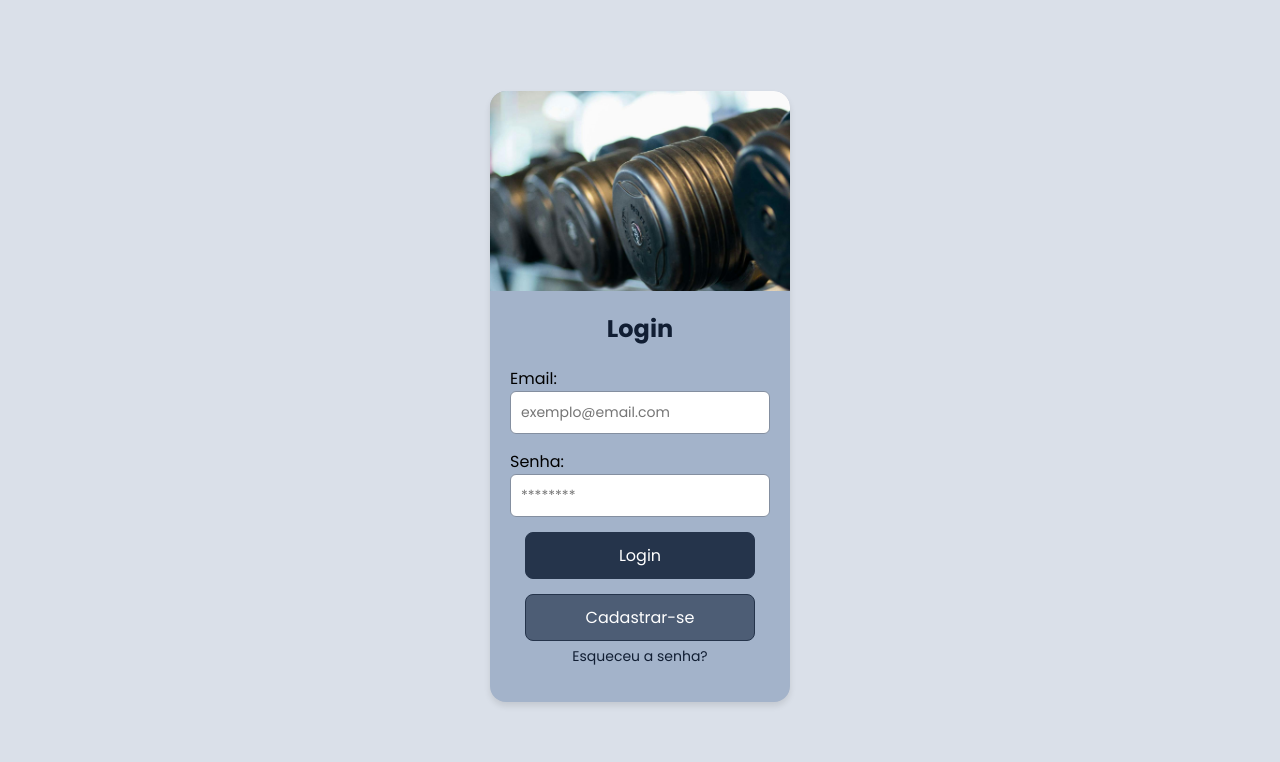
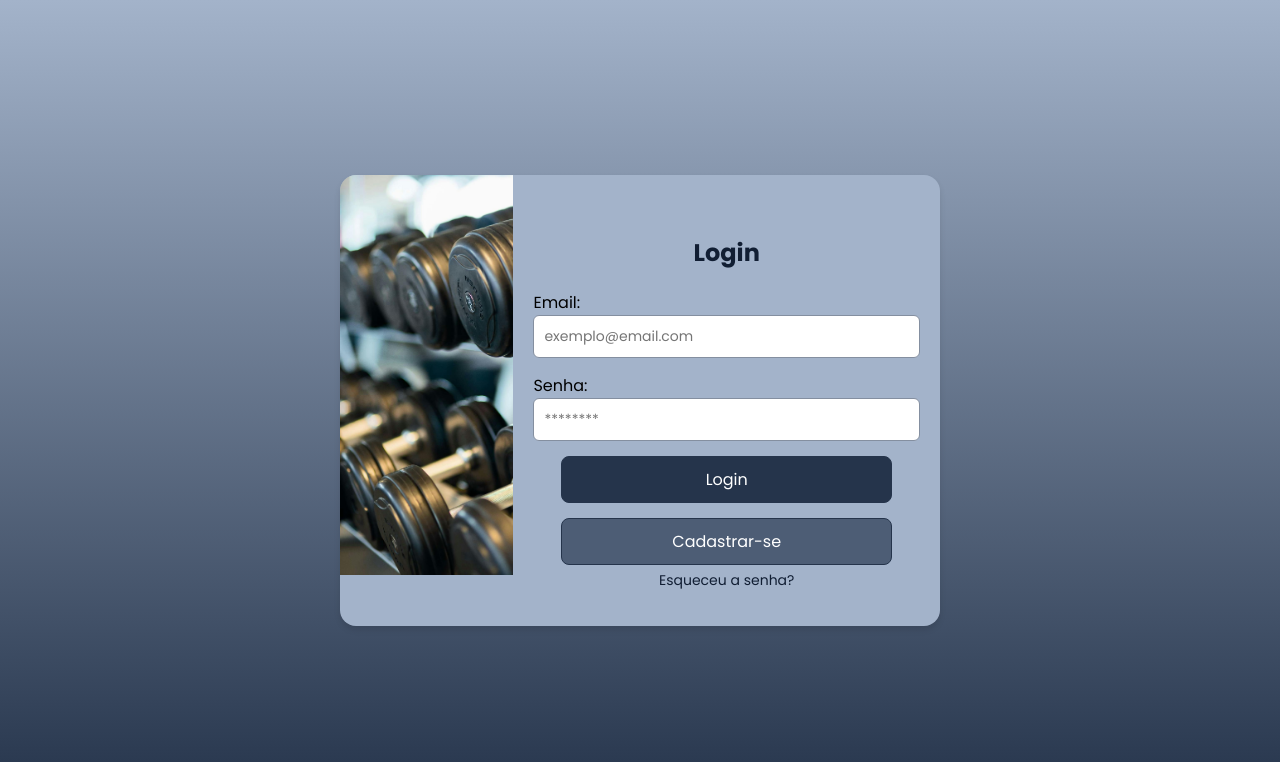
Before and after one commit to augusto1jr/clt, a Next.js app in the folder login/frontend/: page / in a window 1280 px wide. Shown: the top 762 px of the page. Built offline with nearby package versions, Linux system fonts and the light colour scheme.

Commit message:
add media queries

```diff
--- a/login/frontend/app/globals.css
+++ b/login/frontend/app/globals.css
@@ -166,3 +166,31 @@ button, input[type="submit"] {
     text-decoration: underline;
     color: var(--cor2);
 }
+
+
+/* Media Queries */
+/* Versão para Tablets, Desktops e TVs */
+@media screen and (min-width: 768px) {
+    html, body {
+        background-image: linear-gradient(to bottom, var(--cor0), var(--cor3));
+    }
+
+
+    #login {
+        width: 80vw;
+        max-width: 600px;
+        display: flex;
+    }
+
+    #login #img {
+        background-size: cover;
+        background-position: left bottom;
+        width: 30vw;
+        height: 50vh;
+    }
+
+    #login #form {
+        width: 70vw;
+        padding-left: 40px;
+    }
+}
```
